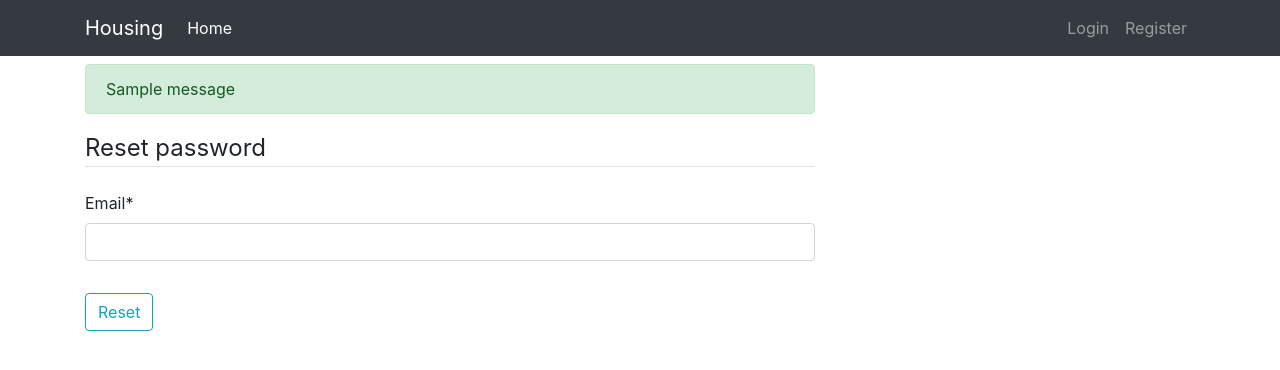
After one commit to lderlecki/housing-association, a Django app: page /request-reset-email/ in a window 1280 px wide. The commit adds this page. Shown: the top 370 px of the page. Run offline with Django 3.2, Linux system fonts and the light colour scheme; one stand-in notice (Sample message) is shown; some libraries are stand-ins or nearby versions.

Commit message:
ADD password reset

```diff
--- a/buildings/templates/buildings/base.html
+++ b/buildings/templates/buildings/base.html
@@ -49,13 +49,12 @@
   </nav>
 
   <main role="main" class="container">
-    <div class="row">
+    <div class="row mt-2">
       <div class="col-md-8">
         {% if messages %}
           {% for message in messages %}
             <div class="alert alert-{{ message.tags }}">
               {{ message }}
-              {{ message.tags }}
             </div>
           {% endfor %}
         {% endif %}
--- a/housing_association/settings.py
+++ b/housing_association/settings.py
@@ -128,7 +128,7 @@ STATIC_URL = '/static/'
 
 CRISPY_TEMPLATE_PACK = 'bootstrap4'
 
-LOGIN_REDIRECT_URL = 'housing-home'
+LOGIN_REDIRECT_URL = 'profile'
 LOGIN_URL = 'login'
 
 MESSAGE_TAGS = {
--- a/housing_association/urls.py
+++ b/housing_association/urls.py
@@ -13,6 +13,8 @@ urlpatterns = [
          auth_views.LoginView.as_view(template_name='users/login.html', redirect_authenticated_user=True),
          name='login'),
     path('activate/<uidb64>/<token>/', user_views.ActivateAccountView.as_view(), name='activate'),
+    path('set-new-password/<uidb64>/<token>/', user_views.SetNewPasswordView.as_view(), name='set-new-password'),
+    path('request-reset-email/', user_views.RequestResetEmailView.as_view(), name='request-reset-email'),
     path('logout/', auth_views.LogoutView.as_view(template_name='users/logout.html'), name='logout'),
     path('', include('buildings.urls')),
 ]
--- a/users/forms.py
+++ b/users/forms.py
@@ -1,6 +1,7 @@
 from django import forms
 from django.contrib.auth.models import User
 from django.contrib.auth.forms import UserCreationForm
+from django.core.validators import EmailValidator
 from django.core.exceptions import ValidationError
 from buildings.models import Apartment
 
@@ -57,3 +58,44 @@ class HousingForm(forms.ModelForm):
         user.profile.apartment = apartment
         user.save()
         apartment.save()
+
+
+class RequestResetPasswordForm(forms.ModelForm):
+    email = forms.EmailField()
+
+    class Meta:
+        model = User
+        fields = ['email', ]
+
+    def clean_email(self, *args, **kwargs):
+        email = self.cleaned_data.get('email')
+        validator = EmailValidator(
+            message=f'{email} is not a valid email address. Please type in a correct one.'
+        )
+        try:
+            validator(email)
+        except ValidationError:
+            raise forms.ValidationError(validator.message)
+        return email
+
+
+class SetNewPassword(forms.ModelForm):
+    password = forms.CharField(widget=forms.PasswordInput())
+    confirm_password = forms.CharField(widget=forms.PasswordInput())
+
+    class Meta:
+        model = User
+        fields = ('password', 'confirm_password',)
+
+    def clean(self, *args, **kwargs):
+        cleaned_data = super(SetNewPassword, self).clean()
+        password = cleaned_data.get('password')
+        confirm_password = cleaned_data.get('confirm_password')
+        if password != confirm_password:
+            raise forms.ValidationError("Passwords must match each other.")
+        return cleaned_data
+
+    def save(self, user):
+        password = self.cleaned_data['password']
+        user.password = password
+        user.save()
--- a/users/templates/users/activate_failed.html
+++ b/users/templates/users/activate_failed.html
@@ -1,2 +1 @@
 {% extends "buildings/base.html" %}
-<h3>Something went wrong, please request the activaton link again.</h3>
--- a/users/templates/users/login.html
+++ b/users/templates/users/login.html
@@ -17,7 +17,7 @@
                 Don't have the account? <a class="ml-2" href="{% url 'register' %}">Sign Up</a>
             </small>
             <small class="text-muted ml-2">
-                Forgot password? <a class="ml-2" href="#">Reset Password</a>
+                Forgot password? <a class="ml-2" href="{% url 'request-reset-email' %}">Reset Password</a>
             </small>
         </div>
 
--- a/users/templates/users/register.html
+++ b/users/templates/users/register.html
@@ -16,8 +16,8 @@
                 <button class="btn btn-outline-info" type="submit">Sign up</button>
             </div>
         </form>
-        <div class="border-top pt-3">
-            <small class="text-muted">Already registered?
+        <div class="border-top mb-3 pt-3">
+            <small class="text-muted ">Already registered?
                 <a class="ml-2" href="{% url 'login' %}">Sign in</a>
             </small>
         </div>
--- /dev/null
+++ b/users/templates/users/request-reset-email.html
@@ -0,0 +1,16 @@
+{% extends "buildings/base.html" %}
+{% load crispy_forms_tags %}
+{% block content %}
+    <div class="content-section">
+        <form method="POST">
+            {% csrf_token %}
+            <fieldset class="form-group">
+                <legend class="border-bottom mb-4">Reset password</legend>
+                {{ form|crispy }}
+            </fieldset>
+            <div class="form-group">
+                <button class="btn btn-outline-info" type="submit">Reset</button>
+            </div>
+        </form>
+    </div>
+{% endblock content %}
--- a/users/views.py
+++ b/users/views.py
@@ -1,4 +1,5 @@
 import json
+import threading
 import urllib
 
 from django.conf import settings
@@ -7,19 +8,34 @@ from django.contrib.auth.decorators import login_required
 from django.contrib.auth.models import User
 from django.contrib.sites.shortcuts import get_current_site
 from django.core.mail import EmailMessage
+from django.core import exceptions
 from django.shortcuts import render, redirect
 from django.template.loader import render_to_string
 from django.utils.encoding import force_bytes, force_text, DjangoUnicodeDecodeError
 from django.utils.http import urlsafe_base64_encode, urlsafe_base64_decode
 from django.views.generic import View
 
-
 from buildings.models import Apartment, Building
-from .forms import UserRegisterForm, UserUpdateForm, HousingForm
+from .forms import (UserRegisterForm,
+                    UserUpdateForm,
+                    HousingForm,
+                    RequestResetPasswordForm,
+                    SetNewPassword,
+                    )
 from .utils import generate_token
 
 
+class EmailThread(threading.Thread):
+    def __init__(self, email_message):
+        self.email_message = email_message
+        threading.Thread.__init__(self)
+
+    def run(self):
+        self.email_message.send()
+
+
 def register(request):
+    form = UserRegisterForm()
     if request.method == 'POST':
         form = UserRegisterForm(request.POST)
         if form.is_valid():
@@ -55,15 +71,14 @@ def register(request):
                 settings.EMAIL_HOST_USER,
                 [user.email],
             )
-            email.send()
+
+            EmailThread(email).start()
 
             messages.success(request, f'Your account has been created! \n\
                                         Please check your inbox and follow the instructions to activate your account.')
             return redirect('login')
+    return render(request, 'users/register.html', {'form': form})
 
-    else:
-        form = UserRegisterForm()
-    return render(request, 'users/register.html', {'form': form})
 
 @login_required
 def profile(request):
@@ -93,7 +108,7 @@ def profile(request):
     context = {
         'u_form': u_form,
         'h_form': h_form,
-        }
+    }
     return render(request, 'users/profile.html', context)
 
 
@@ -115,11 +130,84 @@ class ActivateAccountView(View):
         try:
             uid = force_text(urlsafe_base64_decode(uidb64))
             user = User.objects.get(pk=uid)
-        except Exception:
+        except exceptions.ObjectDoesNotExist:
             user = None
-        if user and generate_token.check_token(user, token):
+        if user is not None and generate_token.check_token(user, token):
             user.is_active = True
             user.save()
             messages.add_message(request, messages.INFO, 'You account is now active!')
             return redirect('login')
+        messages.error(request, 'Something went wrong, please request a new activation link.')
         return render(request, 'users/activate_failed.html', status=401)
+
+
+class RequestResetEmailView(View):
+    form_class = RequestResetPasswordForm
+    context = {
+        'form': form_class,
+    }
+    def get(self, request):
+        return render(request, 'users/request-reset-email.html', self.context)
+
+    def post(self, request):
+        form = self.form_class(request.POST)
+        if form.is_valid():
+            user = User.objects.filter(email=form.cleaned_data.get('email'))
+            if not user.exists():
+                messages.error(request, 'User with this email does not exist.')
+                return render(request, 'users/request-reset-email.html', self.context)
+            user = user.first()
+            domain = get_current_site(request)
+            email_subject = 'Password Reset Request'
+            message = render_to_string('users/password-reset.html',
+                                       {
+                                           'user': user,
+                                           'domain': domain.domain,
+                                           'uid': urlsafe_base64_encode(force_bytes(user.pk)),
+                                           'token': generate_token.make_token(user=user),
+                                       })
+            email = EmailMessage(
+                email_subject,
+                message,
+                settings.EMAIL_HOST_USER,
+                [user.email],
+            )
+            EmailThread(email).start()
+            print('email sent')
+            messages.success(request, f'Link with instructions to change your password has been sent! \n\
+                                        Check your inbox.')
+            return redirect('login')
+        print(form.errors)
+        return render(request, 'users/request-reset-email.html', self.context)
+
+
+class SetNewPasswordView(View):
+    form_class = SetNewPassword
+    def get(self, request, uidb64, token):
+        context = {
+            'uidb64': uidb64,
+            'token': token,
+            'form': self.form_class,
+        }
+        return render(request, 'users/set-new-password.html', context)
+
+    def post(self, request, uidb64, token):
+        form = self.form_class(request.POST)
+        context = {
+            'uidb64': uidb64,
+            'token': token,
+        }
+        try:
+            uid = force_text(urlsafe_base64_decode(uidb64))
+            user = User.objects.get(pk=uid)
+        except exceptions.ObjectDoesNotExist:
+            user = None
+
+        if user is not None and generate_token.check_token(user, token):
+            if form.is_valid():
+                form.save(user)
+                messages.add_message(request, messages.INFO, 'You have successfully changed the password.')
+                return redirect('login')
+        messages.error(request, 'Something went wrong, please request a new activation link.')
+        context['form'] = SetNewPassword
+        return render(request, 'users/set-new-password.html',context, status=401)
```
Also changed, not shown: users/templates/users/password-reset.html (added, +10 -0 lines), users/templates/users/set-new-password.html (added, +16 -0 lines), db.sqlite3.
